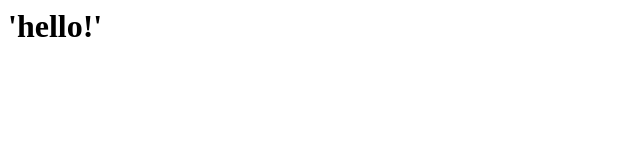
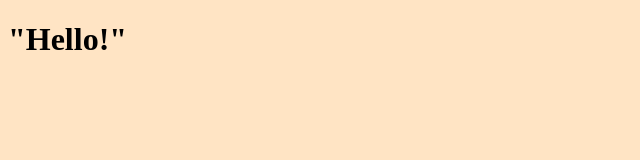
Before and after one commit to thehubisgitted/softwarelabHW5, a plain HTML site: page index.html in a window 1280 px wide. Shown: the whole page, without its empty margins (0-640 px from the left). Drawn offline with Linux system fonts and the light colour scheme.

Commit message:
changes to include background

```diff
--- a/index.html
+++ b/index.html
@@ -1 +1,14 @@
-<h1>'hello!'</h1>
+<!DOCTYPE html>
+<html lang="en">
+<head>
+    <meta charset="UTF-8">
+    <meta http-equiv="X-UA-Compatible" content="IE=edge">
+    <meta name="viewport" content="width=device-width, initial-scale=1.0">
+    <link rel="stylesheet" href="stylesheet.css">
+    <title>Homework 5</title>
+</head>
+<body>
+    <h1> "Hello!" </h1>
+
+</body>
+</html>
--- /dev/null
+++ b/stylesheet.css
@@ -0,0 +1,3 @@
+body{
+    background-color: bisque;
+}
```
